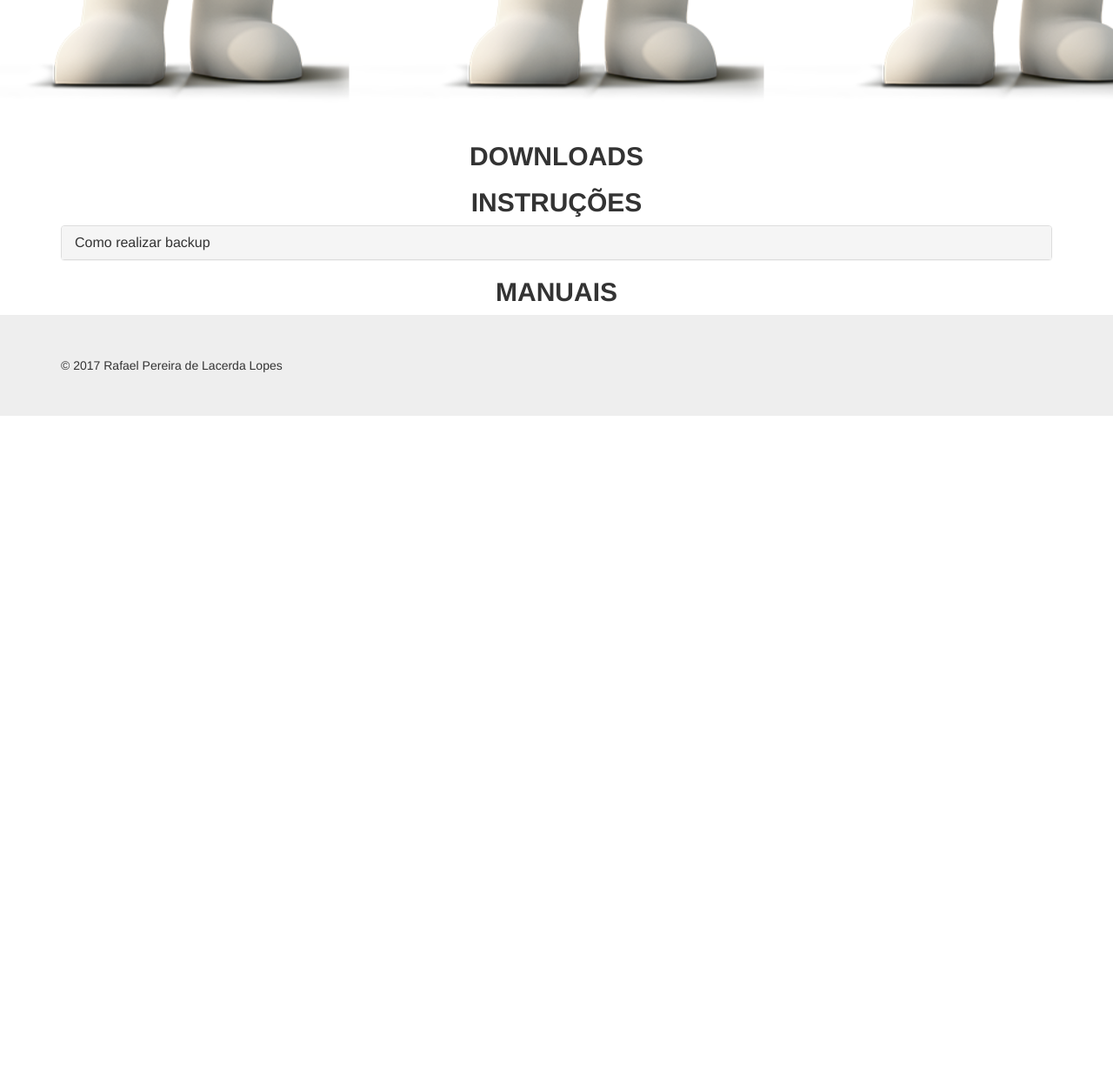
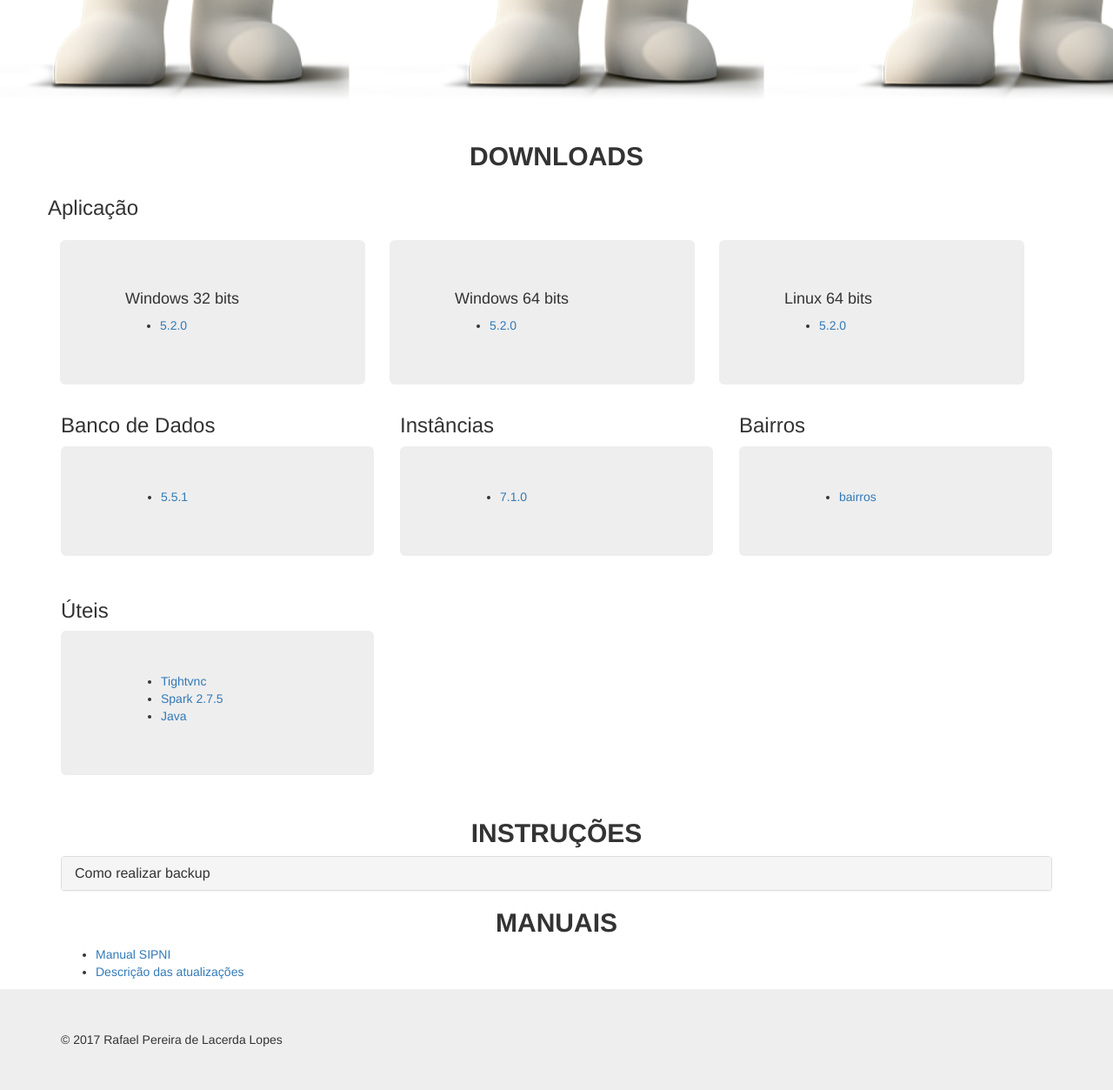
Before and after one commit to rafaelpllopes/sipni-repositorio, a PHP site: page / in a window 1280 px wide. Shown: the part 657-1910 px from the top of the page at 87% size. Before the commit the page ends 1135 px from the top, so only its background shows below. Run offline with PHP 8.4, Linux system fonts and the light colour scheme.

Commit message:
Criar em na sessao downloads a sessao aplicação, banco de dados, instancias, bairros, uteis. Modificar a classe model/Versão.js adicionar links.

```diff
--- a/css/estilos.css
+++ b/css/estilos.css
@@ -51,6 +51,19 @@ header {
 	font-weight: bold;
 }
 
+#aplicacoes .jumbotron {
+	width: 30%;
+	margin: 1em;
+}
+
+.jumbotron-custom .jumbotron {
+	background-color: #EEE;
+}
+
+.descricao-video {
+	padding: 1em;
+}
+
 @media(min-width: 768px) {
 	#paineis-sobre {
 		margin-top: 0;
--- a/index.html
+++ b/index.html
@@ -34,6 +34,79 @@
 	<main class="container">
 		<section class="downloads" id="downloads">
 			<h2 class="titulo2">Downloads</h2>
+			<div class="row jumbotron-custom">
+				<section id="aplicacoes">
+					<h3>Aplicação</h3>
+					<section class="jumbotron col-sm-4">
+						<div class="container">
+							<h4>Windows 32 bits</h4>
+							<ul>
+								<li><a href="http://189.44.213.211:8083/sipni/atualizacao/aplicacao//SIPNIInstWin32(5.2.0).zip">5.2.0</a></li>
+							</ul>
+						</div>
+					</section>
+					<section class="jumbotron col-sm-4">
+						<div class="container">
+							<h4>Windows 64 bits</h4>
+							<ul>
+								<li><a href="http://189.44.213.211:8083/sipni/atualizacao/aplicacao//SIPNIInstWin64(5.2.0).zip">5.2.0</a></li>
+							</ul>
+						</div>
+					</section>
+					<section class="jumbotron col-sm-4">
+						<div class="container">
+							<h4>Linux 64 bits</h4>
+							<ul>
+								<li><a href="http://189.44.213.211:8083/sipni/atualizacao/aplicacao//SIPNIInstLnx64(5.2.0).jar">5.2.0</a></li>
+							</ul>
+						</div>
+					</section>
+				</section>
+			</div>
+			<div class='row jumbotron-custom'>
+				<section id='database' class='col-sm-4'>
+					<h3>Banco de Dados</h3>
+					<section class="jumbotron">
+						<div class="container">
+							<ul>
+								<li><a href="http://189.44.213.211:8083/sipni/atualizacao/tabelas//tabelas_5.5.1.update">5.5.1</a></li>
+							</ul>
+						</div>
+					</section>
+				</section>
+				<section id='instancias' class='col-sm-4'>
+					<h3>Instâncias</h3>
+					<section class="jumbotron">
+						<div class="container">
+							<ul>
+								<li><a href="http://189.44.213.211:8083/sipni/atualizacao/instancia//instancias_7.1.0.update">7.1.0</a></li>
+							</ul>
+						</div>
+					</section>
+				</section>
+				<section id='instancias' class='col-sm-4'>
+					<h3>Bairros</h3>
+					<section class="jumbotron">
+						<div class="container">
+							<ul>
+								<li><a href="http://189.44.213.211:8083/sipni/atualizacao/bairros//bairros.update">bairros</a></li>
+							</ul>
+						</div>
+					</section>
+				</section>
+				<section id='uteis' class='col-sm-4'>
+					<h3>Úteis</h3>
+					<section class="jumbotron">
+						<div class="container">
+							<ul>
+								<li><a href="http://189.44.213.211:8083/sipni/atualizacao/utilitarios//tightvnc-2.7.10-setup-32bit.msi">Tightvnc</a></li>
+								<li><a href="http://189.44.213.211:8083/sipni/atualizacao/utilitarios//spark_2_7_5.exe">Spark 2.7.5</a></li>
+								<li><a href="http://189.44.213.211:8083/sipni/atualizacao/utilitarios//jdk-8u131-windows-i586.exe">Java</a></li>
+							</ul>
+						</div>
+					</section>
+				</section>
+			</div>
 		</section>
 		<section class="instrucoes" id="instrucoes">
 			<h2 class="titulo2">Instruções</h2>
@@ -41,24 +114,28 @@
 				<div class="panel panel-default">
 					<div class="panel-heading" role="tab" id="headingOne">
 						<h4 class="panel-title">
-							<a role="button" data-toggle="collapse" data-parent="#accordion" href="#collapseOne" aria-expanded="true" aria-controls="collapseOne">
+							<a role="button" data-toggle="collapse" data-parent="#accordion" href="#inst-bck" aria-expanded="true" aria-controls="collapseOne">
 							Como realizar backup
 							</a>
 						</h4>
 					</div>
-					<div id="collapseOne" class="panel-collapse collapse" role="tabpanel" aria-labelledby="headingOne">
+					<div id="inst-bck" class="panel-collapse collapse" role="tabpanel" aria-labelledby="headingOne">
 						<div class="embed-responsive embed-responsive-16by9">
 							<video class="embed-responsive-item" controls>
 								<source src="http://189.44.213.211:8083/sipni/instrucoes/videos/Atualizacao.mp4" type="video/mp4">
 							</video>
 						</div>
+						<p class="descricao-video">Video demonstrando como realizar backups.</p>
 					</div>
-
 				</div>
 			</div>
 		</section>
 		<section class="manuais" id="manuais">
 			<h2 class="titulo2">Manuais</h2>
+			<ul>
+				<li><a href="http://189.44.213.211:8083/sipni/manual/manual_sipni.pdf">Manual SIPNI</a></li>
+				<li><a href="http://189.44.213.211:8083/sipni/manual/leiame.pdf">Descrição das atualizações</a></li>
+			</ul>
 		</section>
 	</main>
 	<footer class="jumbotron">
--- a/js/model/Versao.js
+++ b/js/model/Versao.js
@@ -3,6 +3,9 @@ class Versao {
         this._app = '5.2.0';
         this._db = '5.5.1';
         this._inst = '7.1.0';
+        this._urlApp = 'http://189.44.213.211:8083/sipni/atualizacao/aplicacao//SIPNIInstWin32(5.2.0).zip';
+        this._urlDb = 'http://189.44.213.211:8083/sipni/atualizacao/tabelas//tabelas_5.5.1.update';
+        this._urlInst = 'http://189.44.213.211:8083/sipni/atualizacao/instancia//instancias_7.1.0.update';
         Object.freeze(this);
     }
 
@@ -17,4 +20,15 @@ class Versao {
     get inst() {
         return this._inst;
     }
+    get urlApp() {
+        return this._urlApp;
+    }
+
+    get urlDb() {
+        return this._urlDb;
+    }
+
+    get urlInst() {
+        return this._urlInst;
+    }
 }
--- a/js/view/VersaoView.js
+++ b/js/view/VersaoView.js
@@ -4,9 +4,9 @@ class VersaoView extends View {
         <div class="sipni-banner">
             <h2>Ultimas Atualizações</h2>
             <ul id='vs-sistema'>
-            <li><a href="#">Aplicação: ${model.app}</a></li>
-            <li><a href="#">Banco de dados: ${model.db}</a></li>
-            <li><a href="#">Instâncias: ${model.inst}</a></li>
+            <li><a href="${model.urlApp}">Aplicação: ${model.app}</a></li>
+            <li><a href="${model.urlDb}">Banco de dados: ${model.db}</a></li>
+            <li><a href="${model.urlInst}">Instâncias: ${model.inst}</a></li>
             </ul>
         </div>
     </div>`;
```
